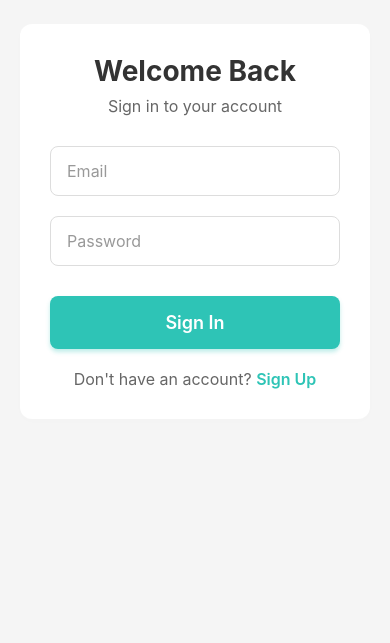
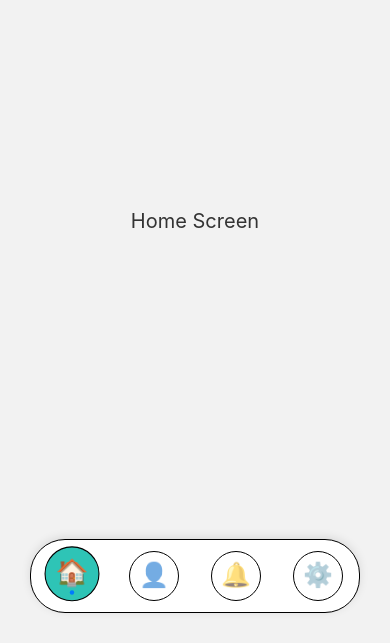
Before and after one commit to keremclp/KimKimeApp, a React Native app: screen /Main in a window 390 px wide. Shown: the part 201-844 px from the top of the page. Built offline with nearby package versions, Linux system fonts and the light colour scheme.

Commit message:
Implement bottom tab navigation with custom tab bar and screens for Home, Profile, Settings, and Notifications

```diff
--- a/package.json
+++ b/package.json
@@ -11,6 +11,7 @@
   },
   "dependencies": {
     "@react-native/new-app-screen": "0.80.0",
+    "@react-navigation/bottom-tabs": "^7.4.2",
     "@react-navigation/native": "^7.1.14",
     "@react-navigation/native-stack": "^7.3.20",
     "react": "19.1.0",
--- /dev/null
+++ b/src/components/CustomTabBar/index.tsx
@@ -0,0 +1,180 @@
+import React from 'react'
+import { View, TouchableOpacity, Text, StyleSheet, Animated } from 'react-native'
+import { BottomTabBarProps } from '@react-navigation/bottom-tabs'
+import { Colors } from '../../constants/Colors'
+
+const getTabIcon = (routeName: string, focused: boolean) => {
+  switch (routeName) {
+    case 'Home':
+      return '🏠'
+    case 'Profile':
+      return '👤'
+    case 'Settings':
+      return '⚙️'
+    case 'Notifications':
+      return '🔔'
+    default:
+      return '📱'
+  }
+}
+
+const CustomTabBar: React.FC<BottomTabBarProps> = ({ state, descriptors, navigation }) => {
+  const animatedValues = React.useRef(
+    state.routes.map(() => new Animated.Value(0))
+  ).current
+
+  React.useEffect(() => {
+    animatedValues.forEach((animValue, index) => {
+      Animated.timing(animValue, {
+        toValue: state.index === index ? 1 : 0,
+        duration: 200,
+        useNativeDriver: false,
+      }).start()
+    })
+  }, [state.index])
+
+
+
+  return (
+    <View style={styles.container}>
+      <View style={styles.tabContainer}>
+        {state.routes.map((route, index) => {
+          const { options } = descriptors[route.key]
+          const label = options.tabBarLabel !== undefined
+            ? options.tabBarLabel
+            : options.title !== undefined
+            ? options.title
+            : route.name
+
+          const isFocused = state.index === index
+
+          const onPress = () => {
+            const event = navigation.emit({
+              type: 'tabPress',
+              target: route.key,
+              canPreventDefault: true,
+            })
+
+            if (!isFocused && !event.defaultPrevented) {
+              navigation.navigate(route.name)
+            }
+          }
+
+          // Animation values
+          const scale = animatedValues[index].interpolate({
+            inputRange: [0, 1],
+            outputRange: [1, 1.1],
+          })
+
+          const translateY = animatedValues[index].interpolate({
+            inputRange: [0, 1],
+            outputRange: [0, -2],
+          })
+
+          const iconOpacity = animatedValues[index].interpolate({
+            inputRange: [0, 1],
+            outputRange: [0.6, 1],
+          })
+          const backgroundColor = isFocused ? Colors.activeTab : Colors.inactiveTab
+
+          return (
+            <TouchableOpacity
+              key={index}
+              accessibilityRole="button"
+              accessibilityState={isFocused ? { selected: true } : {}}
+              onPress={onPress}
+              style={styles.tab}
+              activeOpacity={0.7}
+            >
+              <Animated.View
+                style={[
+                  styles.tabContent,
+                  {
+                    backgroundColor,
+                    transform: [{ scale }, { translateY }],
+                  },
+                ]}
+              >
+                <Animated.Text
+                  style={[
+                    styles.icon,
+                    {
+                      opacity: iconOpacity,
+                    },
+                  ]}
+                >
+                  {getTabIcon(route.name, isFocused)}
+                </Animated.Text>
+
+                {isFocused && (
+                  <Animated.View style={styles.activeDot} />
+                )}
+
+
+              </Animated.View>
+            </TouchableOpacity>
+          )
+        })}
+      </View>
+
+
+    </View>
+  )
+}
+
+const styles = StyleSheet.create({
+  container: {
+    position: 'relative',
+    backgroundColor: 'transparent',
+  },
+  tabContainer: {
+    position: 'absolute',
+    bottom: 30,
+    left: 0,
+    right: 0,
+    borderRadius: 35,
+    borderWidth: 1,
+    flexDirection: 'row',
+    backgroundColor: '#FFFFFF',
+    marginHorizontal: 30,
+    paddingVertical: 8,
+    shadowColor: '#000',
+    shadowOffset: {
+      width: 0,
+      height: -2,
+    },
+    shadowOpacity: 0.1,
+    shadowRadius: 10,
+    elevation: 10,
+  },
+  tab: {
+    flex: 1,
+    alignItems: 'center',
+    justifyContent: 'center',
+    paddingVertical: 3,
+  },
+  tabContent: {
+    alignItems: 'center',
+    paddingVertical: 5,
+    justifyContent: 'center',
+    width: 50,
+    height: 50,
+    borderRadius: 50, // Perfect circle
+    borderWidth: 1,
+  },
+  icon: {
+    fontSize: 24,
+    marginBottom: 4,
+  },
+  activeDot: {
+    width: 4,
+    height: 4,
+    borderRadius: 2,
+    backgroundColor: '#007AFF',
+    position: 'absolute',
+    bottom: 5,
+  },
+
+})
+
+export default CustomTabBar
--- a/src/constants/Colors.ts
+++ b/src/constants/Colors.ts
@@ -1,5 +1,7 @@
 export const Colors = {
   background: '#F5F5F5',
+  activeTab: '#2EC4B6',
+  inactiveTab: '#FFFFFF',
   surface: '#FFFFFF',
   primary: '#2EC4B6',
   primaryVariant: '#176B87',
--- a/src/navigation/AppNavigator.tsx
+++ b/src/navigation/AppNavigator.tsx
@@ -1,16 +1,13 @@
 import React from 'react'
-import { StyleSheet, Text, View } from 'react-native'
+import { StyleSheet } from 'react-native'
 
 import { createNativeStackNavigator } from '@react-navigation/native-stack'
 import { NavigationContainer } from '@react-navigation/native'
 import { RootStackParamList } from './types'
 
-// Screens
-import HomeScreen from '../screens/HomeScreen'
-
 // Stacks
 import AuthStacks from './Stacks/AuthStacks'
-
+import BottomTabStacks from './Stacks/BottomTabStacks'
 
 const Stack = createNativeStackNavigator<RootStackParamList>()
 
@@ -24,7 +21,7 @@ const AppNavigator = () => {
         initialRouteName={"Auth"}
       >
         <Stack.Screen name="Auth" component={AuthStacks} />
-        <Stack.Screen name="Home" component={HomeScreen} />
+        <Stack.Screen name="Main" component={BottomTabStacks} />
       </Stack.Navigator>
     </NavigationContainer>
   )
--- /dev/null
+++ b/src/navigation/Stacks/BottomTabStacks.tsx
@@ -0,0 +1,52 @@
+import React from 'react'
+import { createBottomTabNavigator } from '@react-navigation/bottom-tabs'
+import { BottomTabParamList } from '../types'
+import { Colors } from '../../constants/Colors'
+
+// Screens
+import HomeScreen from '../../screens/HomeScreen'
+import ProfileScreen from '../../screens/ProfileScreen'
+import SettingsScreen from '../../screens/SettingsScreen'
+import NotificationsScreen from '../../screens/NotificationsScreen'
+
+// Custom Tab Bar
+import CustomTabBar from '../../components/CustomTabBar'
+
+const Tab = createBottomTabNavigator<BottomTabParamList>()
+
+const BottomTabStacks = () => {
+  return (
+    <Tab.Navigator
+      tabBar={(props) => <CustomTabBar {...props} />}
+      screenOptions={{
+        headerShown: false,
+        headerStyle: {
+          backgroundColor: Colors.headerBackground,
+        },
+        headerTintColor: Colors.headerText,
+        headerTitleStyle: {
+          fontWeight: '600',
+        },
+      }}
+    >
+      <Tab.Screen
+        name="Home"
+        component={HomeScreen}
+      />
+      <Tab.Screen
+        name="Profile"
+        component={ProfileScreen}
+      />
+      <Tab.Screen
+        name="Notifications"
+        component={NotificationsScreen}
+      />
+      <Tab.Screen
+        name="Settings"
+        component={SettingsScreen}
+      />
+    </Tab.Navigator>
+  )
+}
+
+export default BottomTabStacks
--- a/src/screens/LoginScreen/index.tsx
+++ b/src/screens/LoginScreen/index.tsx
@@ -3,11 +3,9 @@ import { Text, TouchableOpacity, View, TextInput, Alert } from 'react-native'
 import { styles } from './styles'
 // navigation
 import { useNavigation } from '@react-navigation/native'
-import { AuthStackParamList } from '../../navigation/types'
-import {NativeStackNavigationProp} from '@react-navigation/native-stack';
 
 const LoginScreen = () => {
-  const navigation = useNavigation<NativeStackNavigationProp<AuthStackParamList>>();
+  const navigation = useNavigation();
   const [email, setEmail] = useState('');
   const [password, setPassword] = useState('');
 
@@ -16,12 +14,13 @@ const LoginScreen = () => {
       Alert.alert('Error', 'Please fill in all fields');
       return;
     }
-    // Add your login logic here
-    console.log('Login attempted with:', email, password);
+
+    navigation.navigate('Main');
+
   };
 
   const handleRegisterPress = () => {
-    navigation.navigate('Register');
+    navigation.navigate('Auth', { screen: 'Register' });
   };
 
   return (
--- /dev/null
+++ b/src/screens/NotificationsScreen/index.tsx
@@ -0,0 +1,24 @@
+import { StyleSheet, Text, View } from 'react-native'
+import React from 'react'
+
+const NotificationsScreen = () => {
+  return (
+    <View style={styles.container}>
+      <Text style={styles.text}>Notifications</Text>
+    </View>
+  )
+}
+
+export default NotificationsScreen
+
+const styles = StyleSheet.create({
+  container: {
+    flex: 1,
+    justifyContent: 'center',
+    alignItems: 'center',
+  },
+  text: {
+    fontSize: 20,
+    color: '#333',
+  },
+})
--- /dev/null
+++ b/src/screens/ProfileScreen/index.tsx
@@ -0,0 +1,24 @@
+import { StyleSheet, Text, View } from 'react-native'
+import React from 'react'
+
+const ProfileScreen = () => {
+  return (
+    <View style={styles.container}>
+      <Text style={styles.text}>Profile</Text>
+    </View>
+  )
+}
+
+export default ProfileScreen
+
+const styles = StyleSheet.create({
+  container: {
+    flex: 1,
+    justifyContent: 'center',
+    alignItems: 'center',
+  },
+  text: {
+    fontSize: 20,
+    color: '#333',
+  },
+})
--- /dev/null
+++ b/src/screens/SettingsScreen/index.tsx
@@ -0,0 +1,24 @@
+import { StyleSheet, Text, View } from 'react-native'
+import React from 'react'
+
+const SettingsScreen  = () => {
+  return (
+    <View style={styles.container}>
+      <Text style={styles.text}>Settings</Text>
+    </View>
+  )
+}
+
+export default SettingsScreen
+
+const styles = StyleSheet.create({
+  container: {
+    flex: 1,
+    justifyContent: 'center',
+    alignItems: 'center',
+  },
+  text: {
+    fontSize: 20,
+    color: '#333',
+  },
+})
```
Also changed, not shown: src/navigation/types.ts (+15 -1 lines), 1 other file (tests, documents, lock files or other folders).
